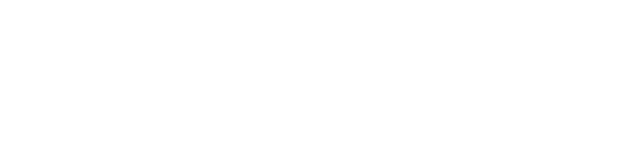
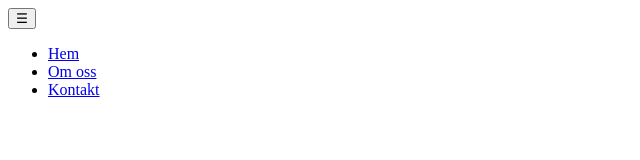
Before and after one commit to Lindsteez/cafe-bean-boiler, a plain HTML site: page index.html in a window 1280 px wide. Shown: the whole page, without its empty margins (0-640 px from the left). Drawn offline with Linux system fonts and the light colour scheme.

Commit message:
up to date

```diff
--- a/index.html
+++ b/index.html
@@ -3,9 +3,20 @@
 <head>
     <meta charset="UTF-8">
     <meta name="viewport" content="width=device-width, initial-scale=1.0">
+    <link rel="stylesheet" href="styles.css">
     <title>Document</title>
 </head>
 <body>
+     <nav class="navbar">
+        <button class="hamburger" aria-label="Meny">
+        ☰
+        </button>
+        <ul class="menu">
+        <li><a href="#">Hem</a></li>
+        <li><a href="#">Om oss</a></li>
+        <li><a href="#">Kontakt</a></li>
+        </ul>
+    </nav>
 
 </body>
 </html>
```
Also changed, not shown: styles.css (added).
